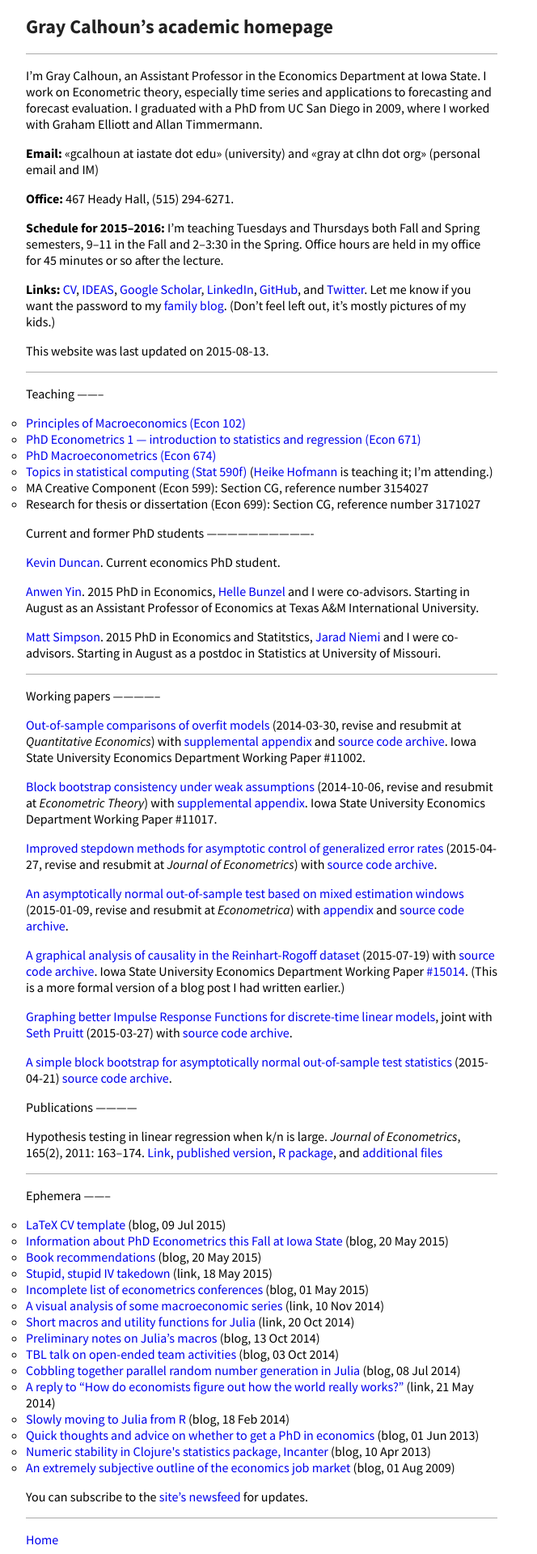
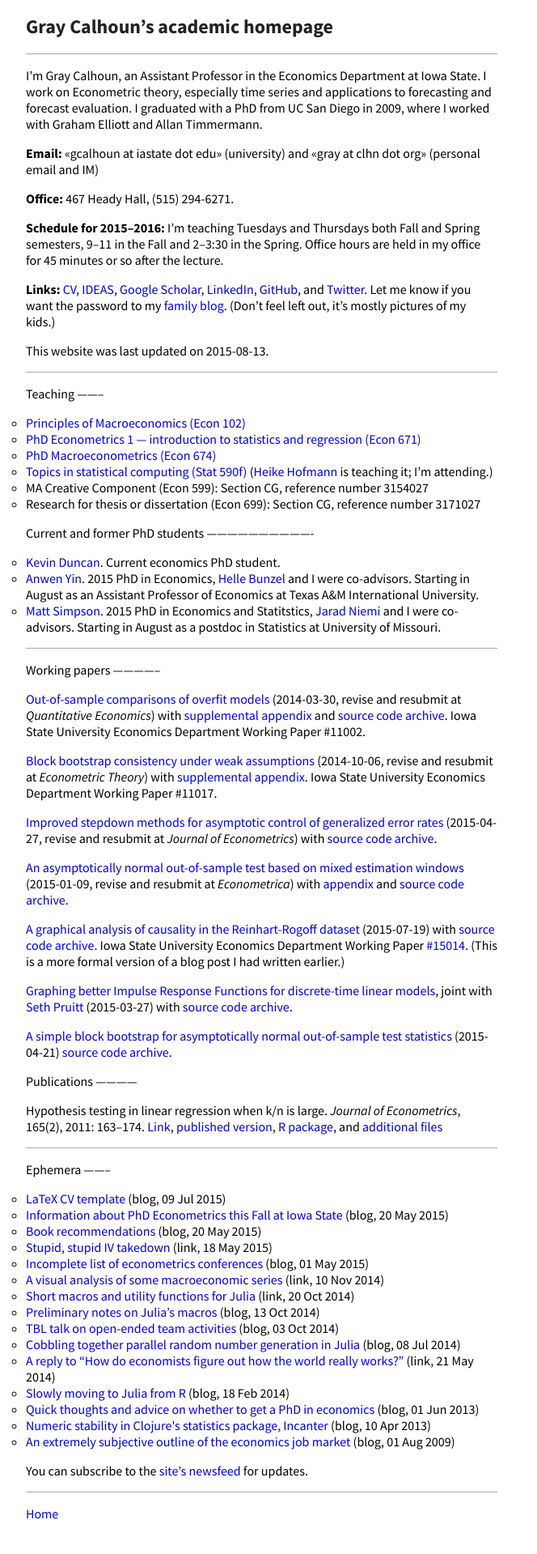
Before and after one commit to mmkuang/grayclhn.github.io, a Jekyll site: the page built from index.md, in a window 1280 px wide. Shown: the whole page at 81% size, without its empty margins (0-664 px from the left). Built offline with Jekyll 4.4.1, drawn with Linux system fonts in a browser that asks for light colours; Markdown is read by kramdown in place of the engine named in the settings; after the commit the page ends 1887 px from its top, so only the background shows below that.

Commit message:
Tweak home page

```diff
--- a/index.md
+++ b/index.md
@@ -56,17 +56,16 @@ Teaching
 Current and former PhD students
 -------------------------------
 
-[Kevin Duncan](http://kdduncan.github.io/index.html). Current economics PhD student.
-
-[Anwen Yin](http://anwenyin.weebly.com). 2015 PhD in Economics, [Helle
-Bunzel](https://www.econ.iastate.edu/people/faculty/bunzel-helle) and
-I were co-advisors. Starting in August as an Assistant Professor of
-Economics at Texas A&M International University.
-
-[Matt Simpson](http://www.themattsimpson.com/). 2015 PhD in Economics
-and Statitstics, [Jarad Niemi](http://www.jarad.me/) and I were
-co-advisors. Starting in August as a postdoc in Statistics at
-University of Missouri.
+* [Kevin Duncan](http://kdduncan.github.io/index.html). Current
+  economics PhD student.
+* [Anwen Yin](http://anwenyin.weebly.com). 2015 PhD in Economics,
+  [Helle Bunzel](https://www.econ.iastate.edu/people/faculty/bunzel-helle)
+  and I were co-advisors. Starting in August as an Assistant Professor
+  of Economics at Texas A&M International University.
+* [Matt Simpson](http://www.themattsimpson.com/). 2015 PhD in
+  Economics and Statitstics, [Jarad Niemi](http://www.jarad.me/) and I
+  were co-advisors. Starting in August as a postdoc in Statistics at
+  University of Missouri.
 
 <hr />
 
```
